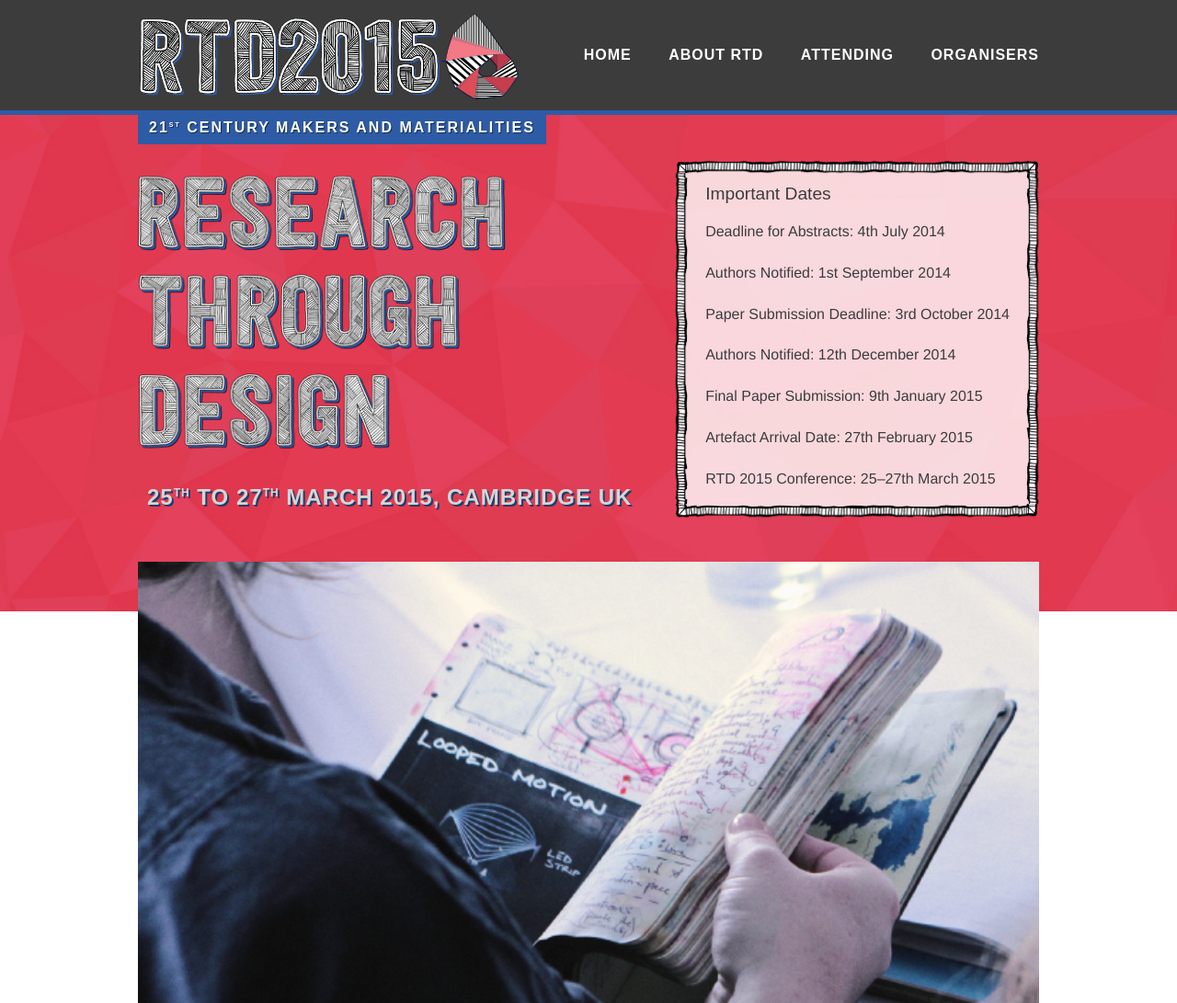
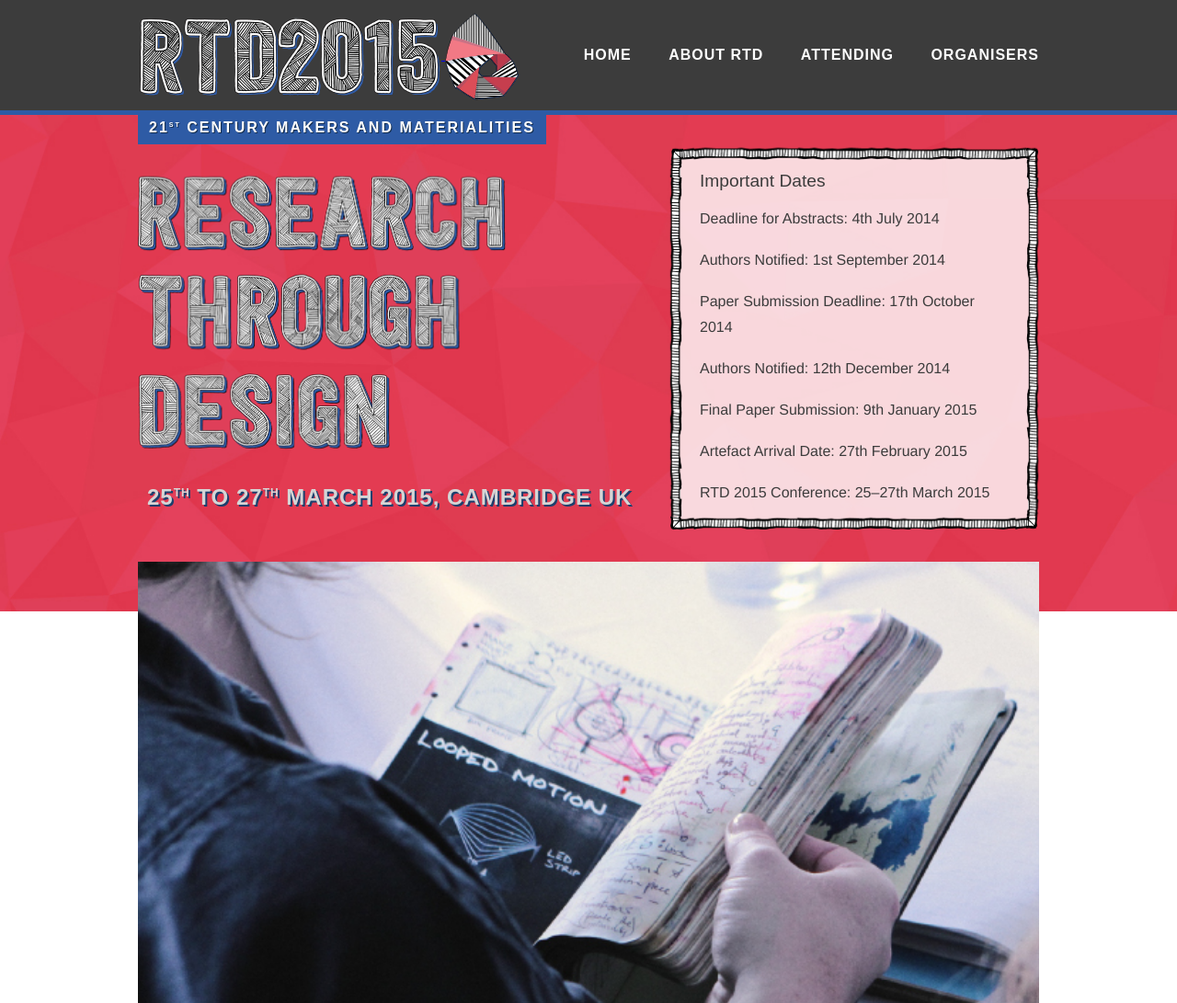
Before and after one commit to research-through-design-conference/rtdconf2, a Django app: template app/templates/microsite_2015/home.html in a window 1280 px wide. Shown: the top 1091 px of the page at 92% size. Run offline with Django 3.2, Linux system fonts and the light colour scheme; the template is opened without the code that fills it, so the values that code supplies are empty; style sheets or scripts are compiled from the project's sources; some libraries are stand-ins or nearby versions.

Commit message:
Changed important dates

```diff
--- a/app/templates/microsite_2015/home.html
+++ b/app/templates/microsite_2015/home.html
@@ -25,7 +25,7 @@
                 <h3>Important Dates</h3>
                 <p><span>Deadline for Abstracts:</span> 4th July 2014</p>
                 <p><span>Authors Notified:</span> 1st September 2014</p>
-                <p><span>Paper Submission Deadline:</span> 3rd October 2014</p>
+                <p><span>Paper Submission Deadline:</span> 17th October 2014</p>
                 <p><span>Authors Notified:</span> 12th December 2014</p>
                 <p><span>Final Paper Submission:</span> 9th January 2015</p>
                 <p><span>Artefact Arrival Date:</span> 27th February 2015</p>
```
Also changed, not shown: srv/assets/img/logotype.png, srv/assets/img/title.png.
